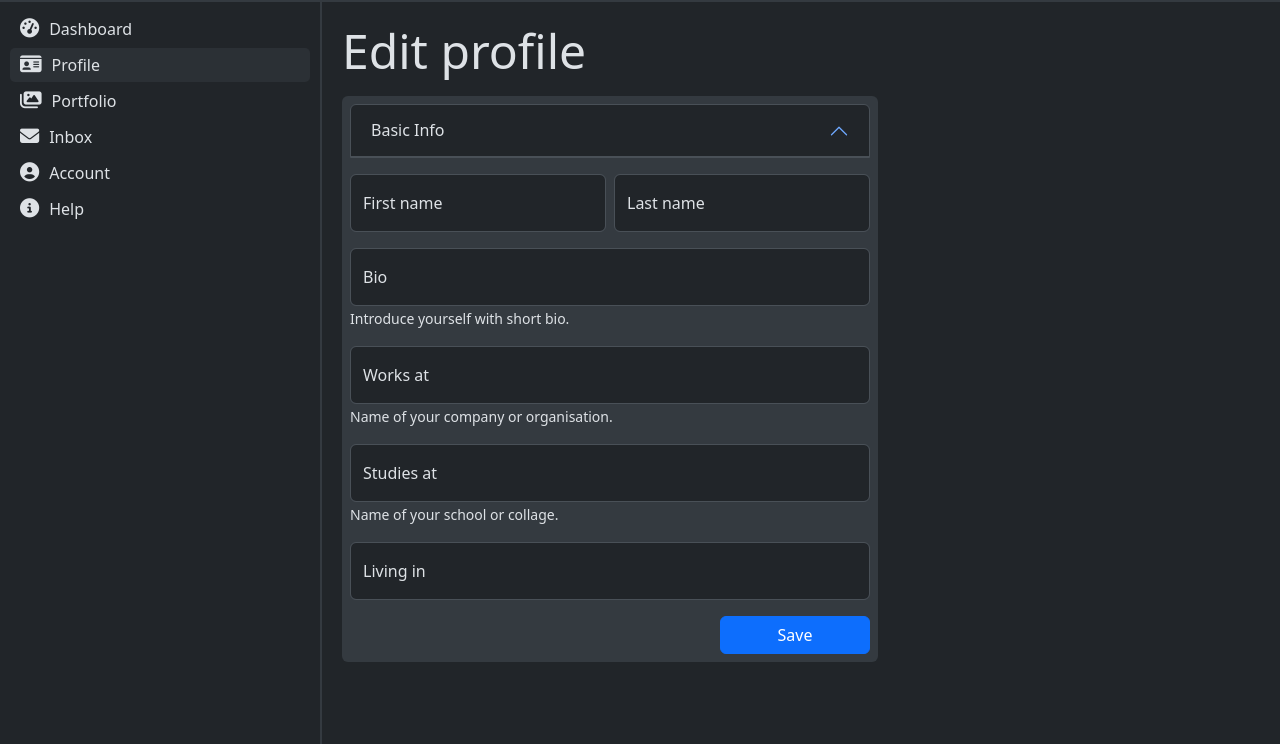
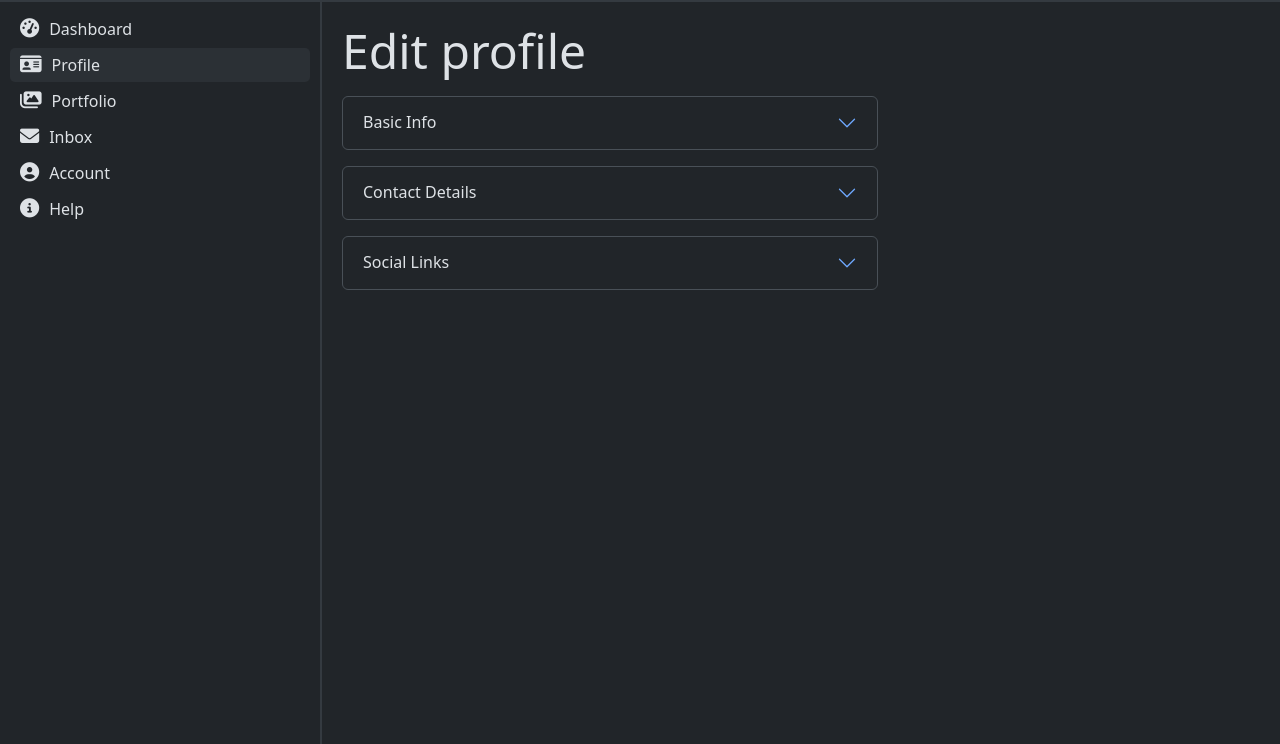
Before and after one commit to PritamUmaiya/portfolio-builder, a Flask app: page /profile/manage in a window 1280 px wide. Shown: the part 56-800 px from the top of the page. Run offline with Flask 3, Linux system fonts and the light colour scheme; data comes from the database, SQL or seed files in the repository; some libraries are stand-ins or nearby versions.

Commit message:
Adding contact details f-end

```diff
--- a/static/css/styles.css
+++ b/static/css/styles.css
@@ -1,18 +1,24 @@
 /*Customize bootstrap*/
+::-webkit-scrollbar {
+    display: none;
+}
+
+ body {
+    -ms-overflow-style: none;
+    scrollbar-width: none;
+}
+
 .navbar {z-index: 1;}
 
 .btn:active {
     border-color: transparent!important;
 }
 
-.accordion-button:not(.collapsed) {
+.accordion-button, .accordion-button:focus, .accordion-button:not(.collapsed) {
     background-color: transparent;
     color: var(--bs-body-color);
-    outline:none!important;
-    border:none!important;
-}
-.accordion-button:hover {
-    background-color: transparent;
+    border-radius: 10px;
+    box-shadow: none;
 }
 
 .btn-responsive-width {
--- a/templates/profile.html
+++ b/templates/profile.html
@@ -10,17 +10,14 @@
         <h5 class="display-5">Edit profile</h5>
     </div>
 
-    <!--Update Basic Info: Name, Bio, Profession, Work, School, Living Town-->
-    <div class="accordion bg-body-secondary mb-3 p-2 rounded">
-
+    <!--Update Basic Info: Name, Bio, Profession, Work, School-->
+    <div class="accordion mb-3" id="accordionFormOne">
         <div class="accordion-item">
             <h2 class="accordion-header">
-                <button class="accordion-button" type="button" data-bs-toggle="collapse" data-bs-target="#basic-info" aria-expanded="true" aria-controls="basic-info">Basic Info</button>
+                <button class="accordion-button collapsed" type="button" data-bs-toggle="collapse" data-bs-target="#collapseOne" aria-expanded="false" aria-controls="collapseOne">Basic Info</button>
             </h2>
-        </div>
-
-        <div class="accoudion-collapse collapse show" id="basic-info">
-            <div class="acordion-body pt-3">
+            <div id="collapseOne" class="accordion-collapse collapse" data-bs-parent="#accordionFormOne">
+                <div class="accordion-body">
                     <form action="/update_basic_info" method="post">
 
                         <div class="row g-2 mb-3">
@@ -62,6 +59,39 @@
                             <small>Name of your school or collage.</small>
                         </div>
 
+                        <div class="text-end">
+                            <button type="submit" class="btn btn-primary btn-responsive-width">Save</button>
+                        </div>
+                    </form>
+                </div>
+            </div>
+        </div>
+    </div>
+
+    <!--Update Contact details: Email, Phone, Living Town-->
+    <div class="accordion mb-3" id="accordionFormTwo">
+        <div class="accordion-item">
+            <h2 class="accordion-header">
+                <button class="accordion-button collapsed" type="button" data-bs-toggle="collapse" data-bs-target="#collapseTwo" aria-expanded="false" aria-controls="collapseTwo">Contact Details</button>
+            </h2>
+            <div id="collapseTwo" class="accordion-collapse collapse" data-bs-parent="#accordionFormTwo">
+                <div class="accordion-body">
+                    <form action="/update_contact_details" method="post">
+
+                        <div class="mb-3">
+                            <div class="form-floating">
+                                <input type="email" class="form-control" placeholder="Public email" aria-label="public_email" name="public_email" id="public_email">
+                                <label for="public_email">Public email</label>
+                            </div>
+                        </div>
+
+                        <div class="mb-3">
+                            <div class="form-floating">
+                                <input type="phone" class="form-control" placeholder="Phone number" aria-label="phone" name="phone" id="phone">
+                                <label for="phone">Phone number</label>
+                            </div>
+                        </div>
+
                         <div class="mb-3">
                             <div class="form-floating">
                                 <input type="text" class="form-control" placeholder="Living in" aria-label="Lives_in" name="lives_in" id="lives_in">
@@ -75,7 +105,19 @@
                     </form>
                 </div>
             </div>
-
+        </div>
     </div>
 
+    <div class="accordion mb-3" id="accordionFormThree">
+        <div class="accordion-item">
+            <h2 class="accordion-header">
+                <button class="accordion-button collapsed" type="button" data-bs-toggle="collapse" data-bs-target="#collapseThree" aria-expanded="false" aria-controls="collapseThree">Social Links</button>
+            </h2>
+            <div id="collapseThree" class="accordion-collapse collapse" data-bs-parent="#accordionFormThree">
+                <div class="accordion-body">
+                    Three
+                </div>
+            </div>
+        </div>
+    </div>
 {% endblock %}
```
Lines whose indentation alone changed are shown as unchanged.
